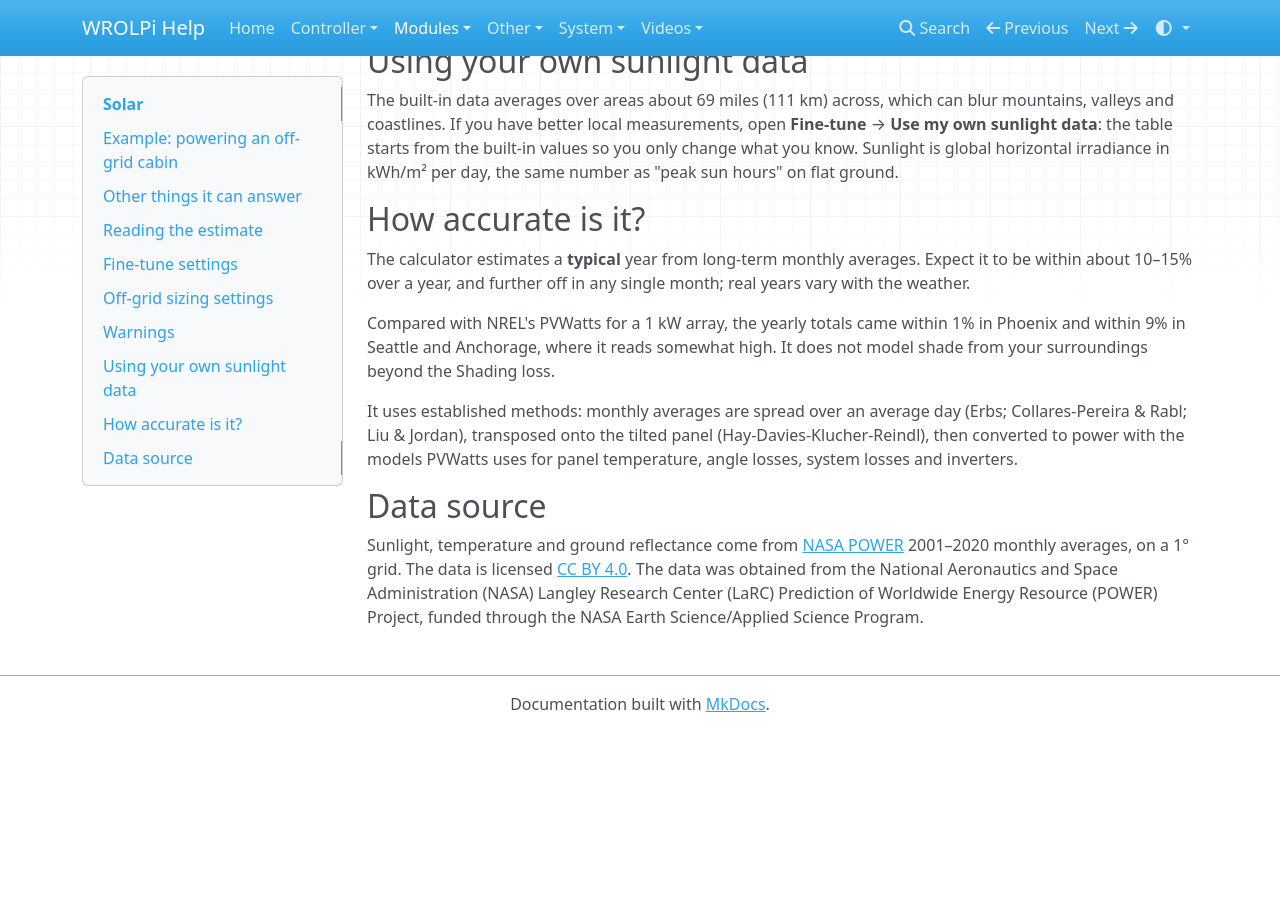
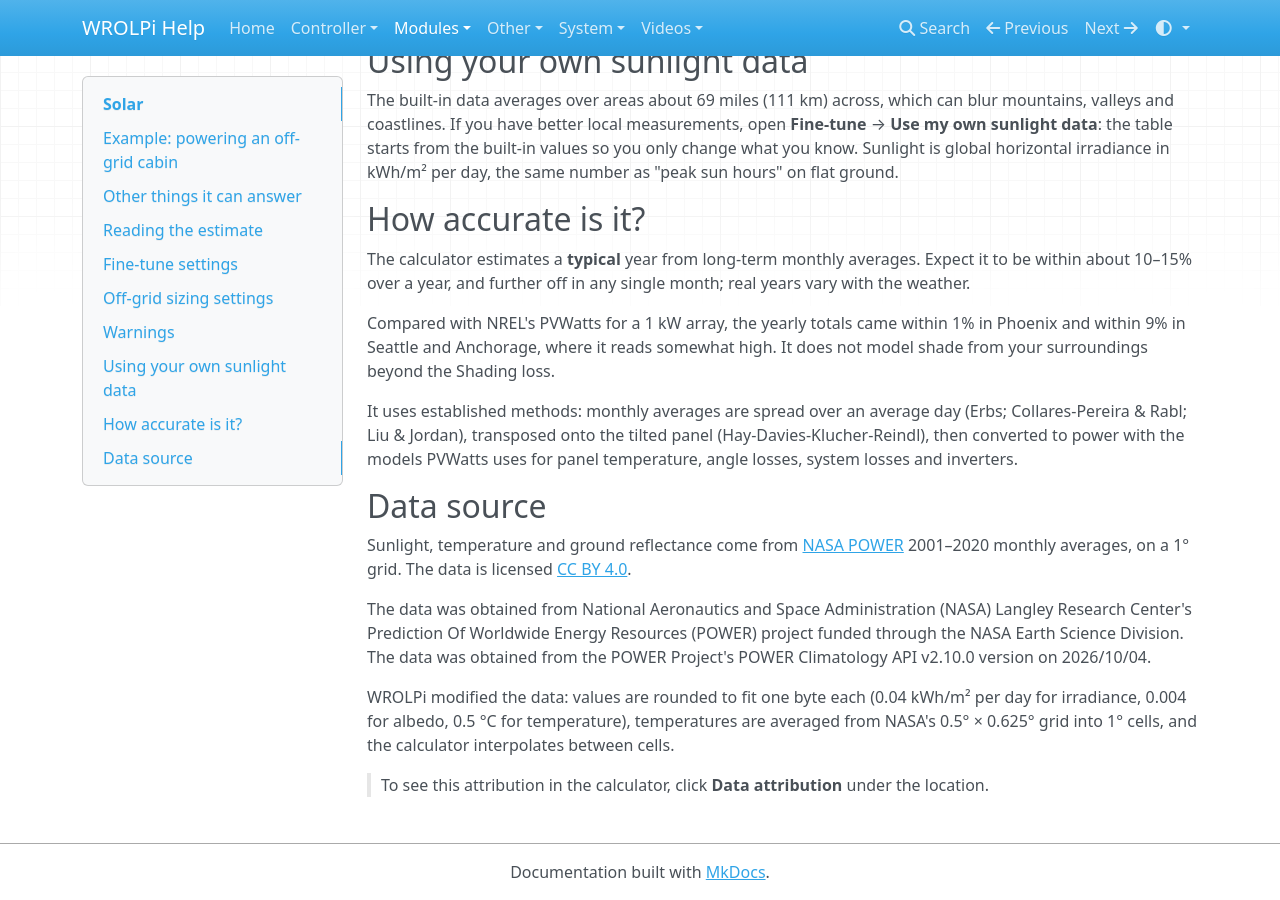
Before and after one commit to wrolpi/wrolpi-help, an MkDocs documentation site: the page built from docs/modules/calculators/solar.md, in a window 1280 px wide and 900 px high, scrolled down 5640 px. Built offline with MkDocs 1.6.1, drawn with Linux system fonts in a browser that asks for light colours; nearby versions of some CDN libraries; before the commit the page ends 6372 px from its top, so only the background shows below that.

Commit message:
Solar: NASA POWER's current acknowledgment, data version and changes
Use the acknowledgment wording from NASA POWER's referencing page, add the
data reference (Climatology API v2.10.0, downloaded 2026/10/04), and state
how WROLPi modified the data, as CC BY 4.0 requires.

Co-Authored-By: Claude Opus 5.5 <noreply@anthropic.com>

```diff
--- a/docs/modules/calculators/solar.md
+++ b/docs/modules/calculators/solar.md
@@ -173,8 +173,16 @@ models PVWatts uses for panel temperature, angle losses, system losses and inver
 
 ## Data source
 
-Sunlight, temperature and ground reflectance come from
-[NASA POWER](https://power.larc.nasa.gov/) 2001–2020 monthly averages, on a 1° grid. The data is licensed
-[CC BY 4.0](https://creativecommons.org/licenses/by/4.0/). The data was obtained from the National Aeronautics and
-Space Administration (NASA) Langley Research Center (LaRC) Prediction of Worldwide Energy Resource (POWER) Project,
-funded through the NASA Earth Science/Applied Science Program.
+Sunlight, temperature and ground reflectance come from [NASA POWER](https://power.larc.nasa.gov/) 2001–2020
+monthly averages, on a 1° grid. The data is licensed
+[CC BY 4.0](https://creativecommons.org/licenses/by/4.0/).
+
+The data was obtained from National Aeronautics and Space Administration (NASA) Langley Research Center's
+Prediction Of Worldwide Energy Resources (POWER) project funded through the NASA Earth Science Division. The data
+was obtained from the POWER Project's POWER Climatology API v2.10.0 version on 2026/10/04.
+
+WROLPi modified the data: values are rounded to fit one byte each (0.04 kWh/m² per day for irradiance, 0.004 for
+albedo, 0.5 °C for temperature), temperatures are averaged from NASA's 0.5° × 0.625° grid into 1° cells, and the
+calculator interpolates between cells.
+
+> To see this attribution in the calculator, click **Data attribution** under the location.
```
